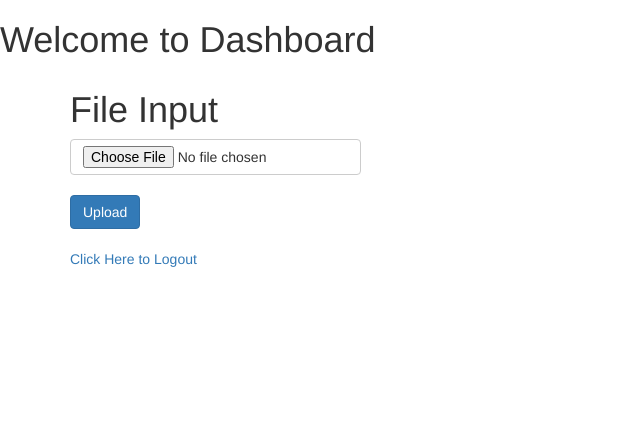
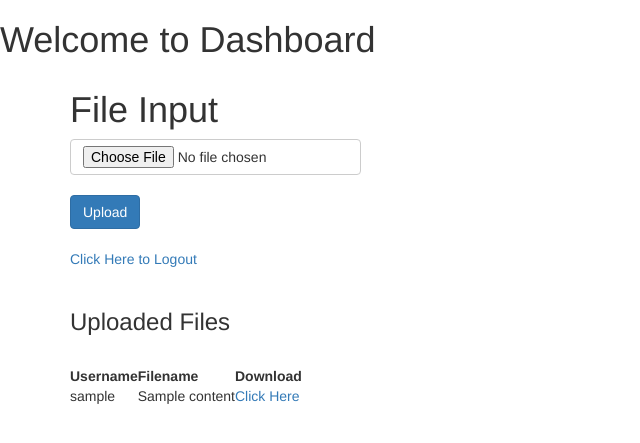
Before and after one commit to devpateI/Flask-Admin-Panel, a Flask app: page /dashboard in a window 1280 px wide. Shown: the top 443 px of the page, without its empty margins (0-640 px from the left). Run offline with Flask 2, Linux system fonts and the light colour scheme; a user stored in the database is signed in; tables that the repository leaves empty hold one stand-in row (values such as "Sample post"); some libraries are stand-ins or nearby versions.

Commit message:
DownloadworksforTXT

```diff
--- a/app.py
+++ b/app.py
@@ -22,7 +22,7 @@ app.config['SQLALCHEMY_DATABASE_URI'] = 'sqlite:///admin.db'
 app.config['SQLALCHEMY_TRACK_MODIFICATIONS'] = True
 app.config['SECRET_KEY'] = 'mysecret'
 app.config['MAX_FILE_LENGTH'] = 1024 * 1024 #This line is for adding constraint to upload maximumm 1MB file
-app.config['UPLOAD_EXTENSIONS'] = ['.jpg', '.png', '.gif'] #This line only uploads jpg, png, gif file
+app.config['UPLOAD_EXTENSIONS'] = ['.jpg', '.png', '.gif', '.txt'] #This line only uploads jpg, png, gif file
 
 app.config['MAIL_SERVER'] = 'smtp.gmail.com'
 app.config['MAIL_PORT'] = 587
@@ -49,12 +49,14 @@ def index():
 @app.route('/dashboard')
 @login_required
 def dashboard():
-    return render_template("dashboard.html")
+    f=db.session.query(FileContents.username,FileContents.name).all()
+    return render_template("dashboard.html",f=f)
 
 @app.route('/success', methods = ['POST'])
 def success():
     if request.method == 'POST':
         f = request.files['file']
+        print(f.read())
         filesize = int(request.cookies['filesize'])
         if int(filesize) >= app.config["MAX_FILE_LENGTH"]:
             flash("File is too large",'error')
@@ -123,15 +125,10 @@ def reset_password():
 
 def send_mail(user):
     token=user.get_token()
-    msg=Message('PasswordReset Request',recipients=[user.username],sender='noreply@dev.com')
+    msg=Message('PasswordReset Request',recipients=[user.username],sender='noreply@gmail.com')
     msg.body = f''' To reset Password follow link below.
 
     {url_for('reset_token',token=token,_external=True)}
-
-    If you didn't send a password reset request. Please ignore this message.
-
-    ...
-
 
     '''
     print(msg.body)
@@ -162,7 +159,14 @@ def reset_token(token):
 
     return render_template("change_password.html",form=form)
 
-
+@app.route('/download/<filename>')
+def download_file(filename):
+    s=db.session.query(FileContents.data).filter(FileContents.name == filename).first()
+    with open(filename,'w') as f:
+        f.write(str(s[0]))
+        f.close()
+    print(s)
+    return redirect(url_for('dashboard'))
 
 class UserLogin(db.Model,UserMixin):
     id= db.Column(db.Integer,primary_key=True)
--- a/templates/dashboard.html
+++ b/templates/dashboard.html
@@ -45,6 +45,24 @@
         </script>
     {% endblock %}
 
+    <div class="container">
+        <br> <h3>Uploaded Files</h3> <br>
+        <table>
+            <tr>
+              <th>Username</th>
+              <th>Filename</th>
+              <th>Download</th>
+            </tr>
+            {% for i in f %}
+                <tr>
+                <td>{{ i[0] }}</td>
+                <td>{{ i[1] }}</td>
+                <td><a href="\download\{{ i[1] }}">Click Here</a></td>
+                </tr>
+            {% endfor %}
+
+        </table>
+    </div>
     <script src="https://ajax.googleapis.com/ajax/libs/jquery/1.12.4/jquery.min.js"></script>
     <scrit src="https://maxcdn.bootstrapcdn.com/bootstrap/3.3.7/js/bootstrap.min.js"></script>
 </body>
```
